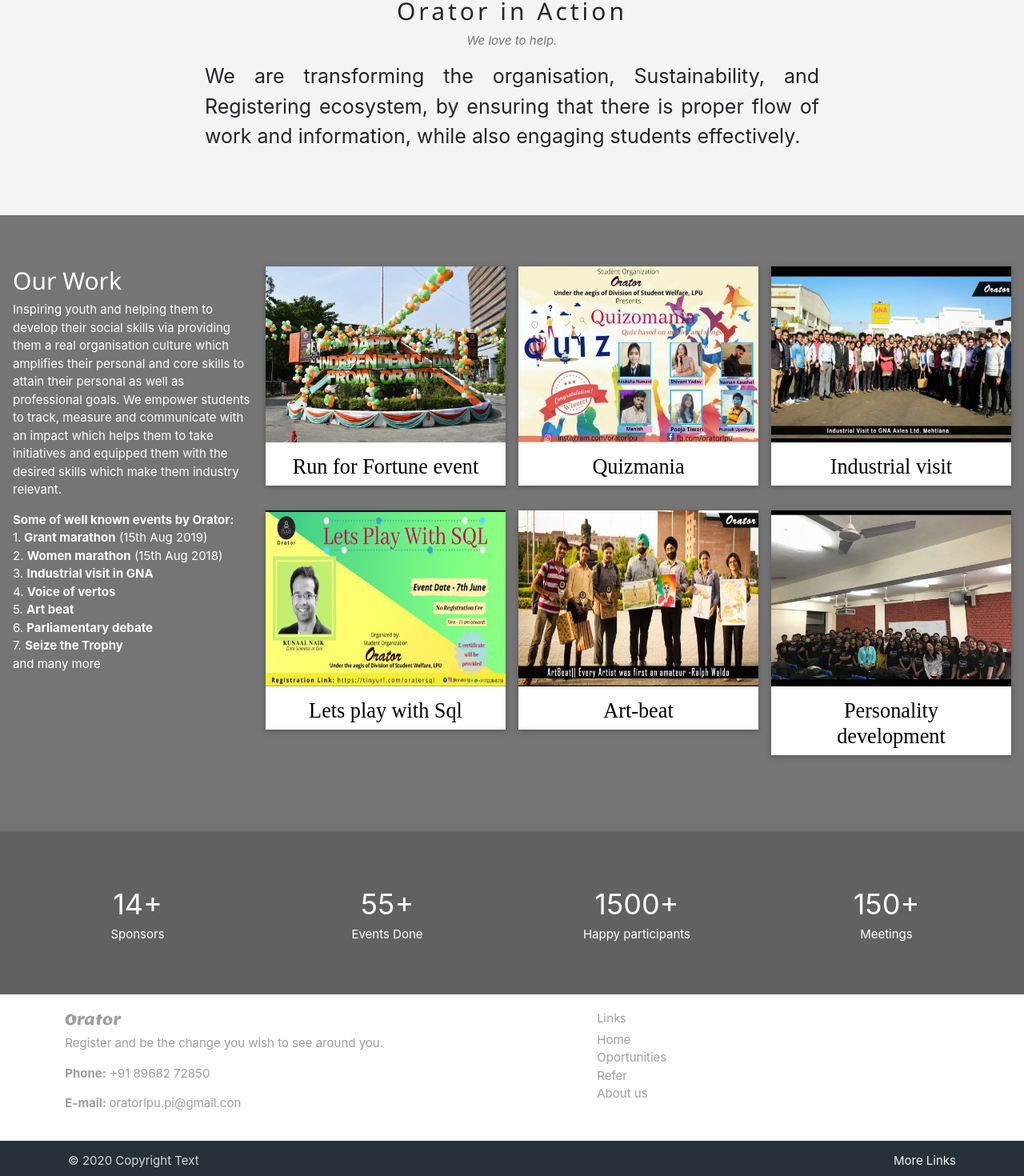
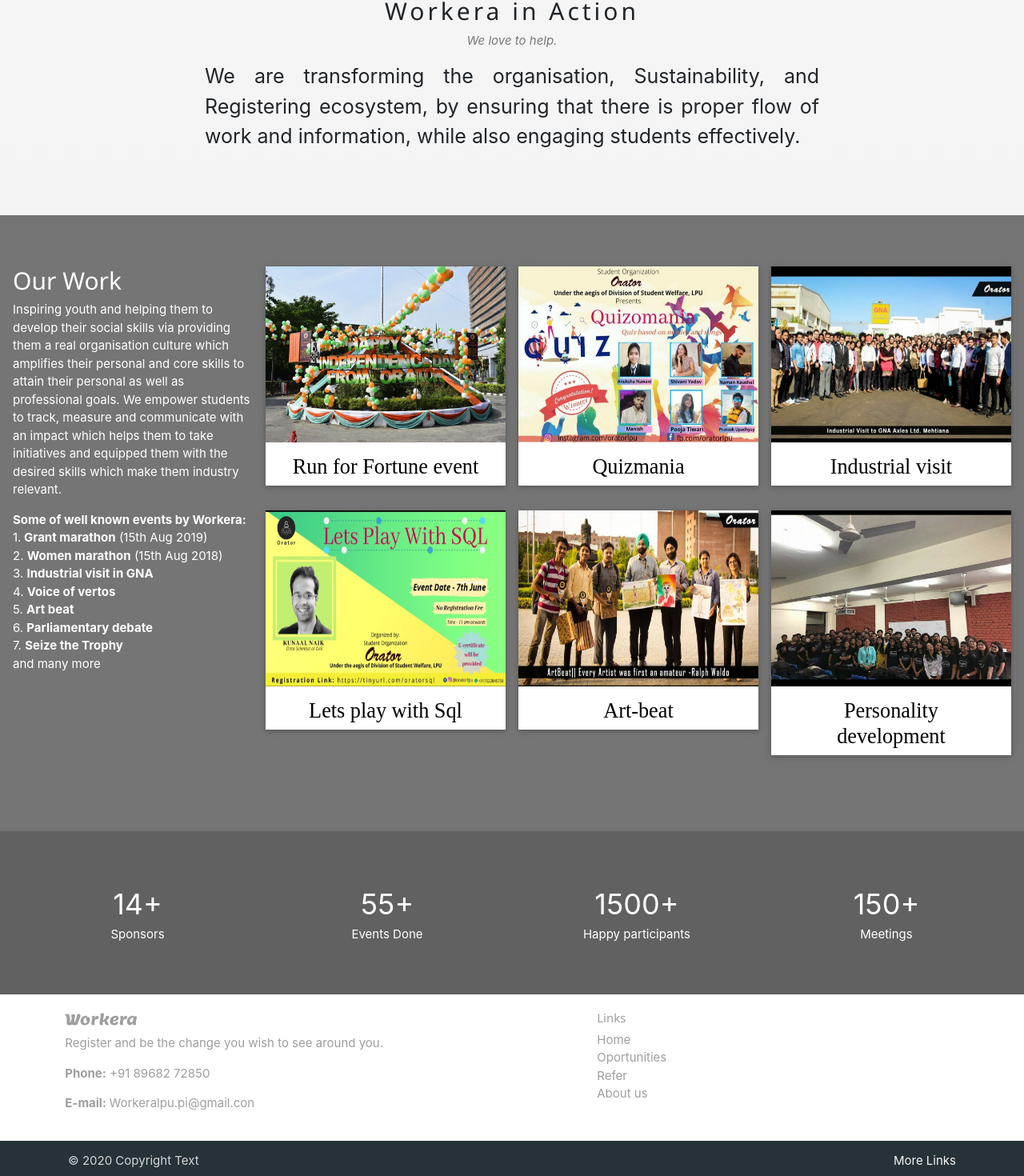
Before and after one commit to 1712danish/workera_frontend, a React (Create React App) app: page / in a window 1280 px wide. Shown: the part 478-1948 px from the top of the page at 80% size. Built offline with nearby package versions, Linux system fonts and the light colour scheme; a web font is replaced by a local one.

Commit message:
Title Changed

```diff
--- a/src/component/NewPassword.js
+++ b/src/component/NewPassword.js
@@ -57,7 +57,7 @@
           maxWidth: "600px",
           padding: "10px",
         }}>
-        <h1 className="brand-logo">Orator</h1>
+        <h1 className="brand-logo">Workera</h1>
 
         <input type="password" placeholder="New password" value={password} onChange={(e)=>{setPassword(e.target.value)}} />
         <button
--- a/src/component/Reset.js
+++ b/src/component/Reset.js
@@ -58,8 +58,8 @@
           maxWidth: "600px",
           padding: "10px",
         }}>
-        <h1 className="brand-logo">Orator</h1>
-        <input type="text" placeholder="E-mail" value={email} onChange={(e)=>{setEmail(e.target.value)}} />
+        <h1 className="brand-logo">Workera</h1>
+        <input type="text" placeholder="E-mail"  onChange={(e)=>{setEmail(e.target.value)}} />
 
         <button
 
--- a/src/component/Signin.js
+++ b/src/component/Signin.js
@@ -63,7 +63,7 @@
           maxWidth: "600px",
           padding: "10px",
         }}>
-        <h1 className="brand-logo">Orator</h1>
+        <h1 className="brand-logo">Workera</h1>
         <input type="text" placeholder="E-mail" value={email} onChange={(e)=>{setEmail(e.target.value)}} />
 
         <input type="password" placeholder="password" value={password} onChange={(e)=>{setPassword(e.target.value)}} />
--- a/src/component/Signup.js
+++ b/src/component/Signup.js
@@ -51,7 +51,7 @@
           maxWidth: "600px",
           padding: "10px",
         }}>
-        <h1 className="brand-logo">Orator</h1>
+        <h1 className="brand-logo">Workera</h1>
         <input type="text" placeholder="Name" value={name} onChange={(e)=>{setName(e.target.value)}} />
         <input type="text" placeholder="E-mail" value={email} onChange={(e)=>{setEmail(e.target.value)}}/>
 
--- a/src/component/aboutus.js
+++ b/src/component/aboutus.js
@@ -10,17 +10,17 @@
                 style={{ maxWidth: "1000px", backgroundColor: "white", marginTop: "50px", borderRadius: "10px" }}
                 id="band"
             >
-                <h2 className="w3-wide">What is Orator?</h2>
+                <h2 className="w3-wide">What is Workera?</h2>
                 <p className="w3-opacity">
                     <i>We love to help.</i>
                 </p>
                 <p className="w3-justify" style={{ fontSize: "25px", textAlign: "center" }}>
-                    <b>"Orator"</b> is an organization functioning under the aegis of student welfare,
+                    <b>"Workera"</b> is an organization functioning under the aegis of student welfare,
                 Lovely Professional University. Organization tries to connect the young leaders.
                  It is devoted to rising leaders among our communities around the globe.
                   Through independently-organized Leadership events and workshops meant to inspire public speaking,
                    prompt innovation and create professional connections.<br />
-                   Some of well known events by Orator: <br />
+                   Some of well known events by Workera: <br />
                     1. Grant marathon (15th Aug 2019) . <br />
                     2. Women marathon (15th Aug 2018) . <br />
                     3. Industrial visit in GNA automobile parts manufacturing.<br />
--- a/src/component/footer.js
+++ b/src/component/footer.js
@@ -8,10 +8,10 @@
           <div className="container">
             <div className="row">
               <div className="col l6 s12">
-                <h5 className="grey-text">Orator</h5>
+                <h5 className="grey-text">Workera</h5>
                 <p className="grey-text">Register and be the change you wish to see around you.</p>
                 <p className="grey-text"><b>Phone:</b> +91 89682 72850</p>
-                <p className="grey-text"><b>E-mail: </b> oratorlpu.pi@gmail.con </p>
+                <p className="grey-text"><b>E-mail: </b> Workeralpu.pi@gmail.con </p>
 
               </div>
               <div className="col l4 offset-l2 s12">
--- a/src/component/header.js
+++ b/src/component/header.js
@@ -10,7 +10,7 @@
   return (
     <nav className="navbar navbar-expand-lg navbar-light bg-light" style={{zIndex:"9999"}}>
       <Link to="/" className="navbar-brand">
-        <h2>Orator</h2>
+        <h2>Workera</h2>
       </Link>
       <button className="navbar-toggler" type="button" data-toggle="collapse" data-target="#navbarSupportedContent" aria-controls="navbarSupportedContent" aria-expanded="false" aria-label="Toggle navigation">
         <span className="navbar-toggler-icon"></span>
@@ -57,7 +57,7 @@
 {/* <nav className="navbar navbar-expand-sm bg-light">
       <div className="nav-wrapper white">
         <Link to="/" className="brand-logo left">
-          Orator
+          Workera
         </Link>
         <ul id="nav-mobile" className="right">
           <li>
--- a/src/component/home.js
+++ b/src/component/home.js
@@ -28,7 +28,7 @@
         style={{ maxWidth: "800px" }}
         id="band"
       >
-        <h2 className="w3-wide">Orator in Action</h2>
+        <h2 className="w3-wide">Workera in Action</h2>
         <p className="w3-opacity">
           <i>We love to help.</i>
         </p>
@@ -55,7 +55,7 @@
           </p>
 
           <p>
-          <b>Some of well known events by Orator: </b><br />
+          <b>Some of well known events by Workera: </b><br />
           1.<b> Grant marathon</b> (15th Aug 2019)<br />
           2. <b>Women marathon</b> (15th Aug 2018)<br />
           3. <b>Industrial visit in GNA</b><br />
```
Also changed, not shown: 1 other file (tests, documents, lock files or other folders).
